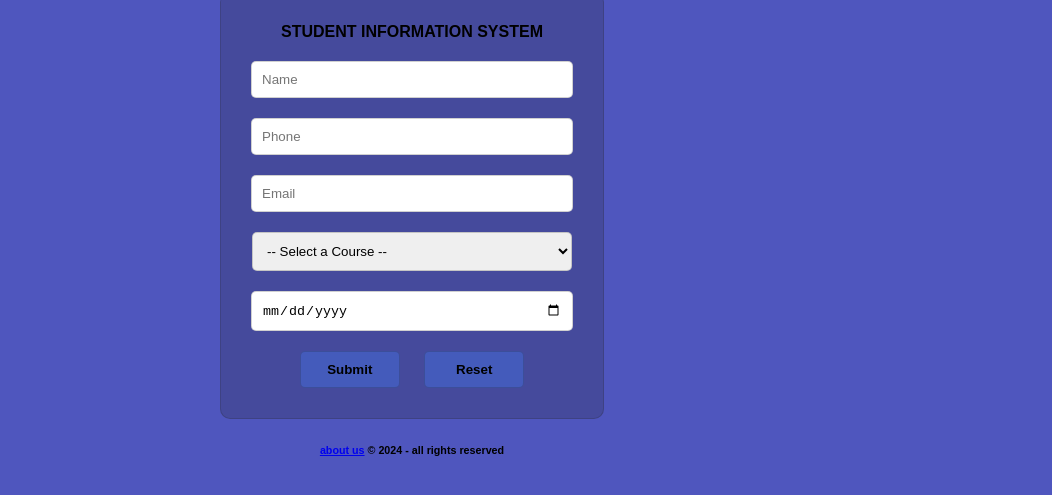
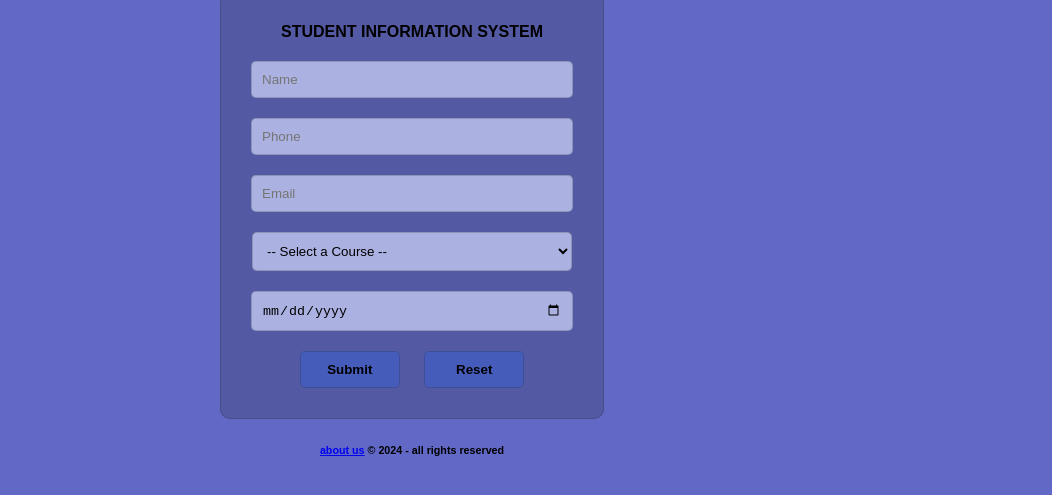
Before and after one commit to xodivorce/kei-portfolio, a plain HTML site: page index.html in a window 1280 px wide. Both pictures are taken after a click on the picture 1250 px from the left and 30 px from the top of the page. Shown: the part 219-714 px from the top of the page, without its empty margins (228-1280 px from the left). Drawn offline with Linux system fonts and the light colour scheme.

Commit message:
added dark mode on input/select

```diff
--- a/script.js
+++ b/script.js
@@ -32,8 +32,4 @@ icon.onclick = function(){
     }else{
       icon.src = "assets/images/moon.png";
     }
-}
-
-function closePopup() {
-  document.getElementById('overlay').style.display = 'none';
-}
+  }
--- a/styles.css
+++ b/styles.css
@@ -9,6 +9,9 @@ body{
     padding: 0;
     background-color: var(--primary-color);
     position: relative;
+}
+input,select{
+    background-color:var(--quadro-color);
 }
 h1{
     text-align: center;
@@ -54,11 +57,13 @@ nav{
     --primary-color:#fafaffb8;
     --secondary-color:#d6d9eeb5;
     --triyo-color: #9caff9bd;
+    --quadro-color: #ffffff;
 }
 .dark-theme{
-    --primary-color:#1c25acc5;
+    --primary-color:#1c26acb1;
     --secondary-color:#25232336;
     --triyo-color: #455dbfe4;
+    --quadro-color: #c5ccf2c7;
 }
 .buttons{
     margin: 10px;
```
Also changed, not shown: 2 other files.
